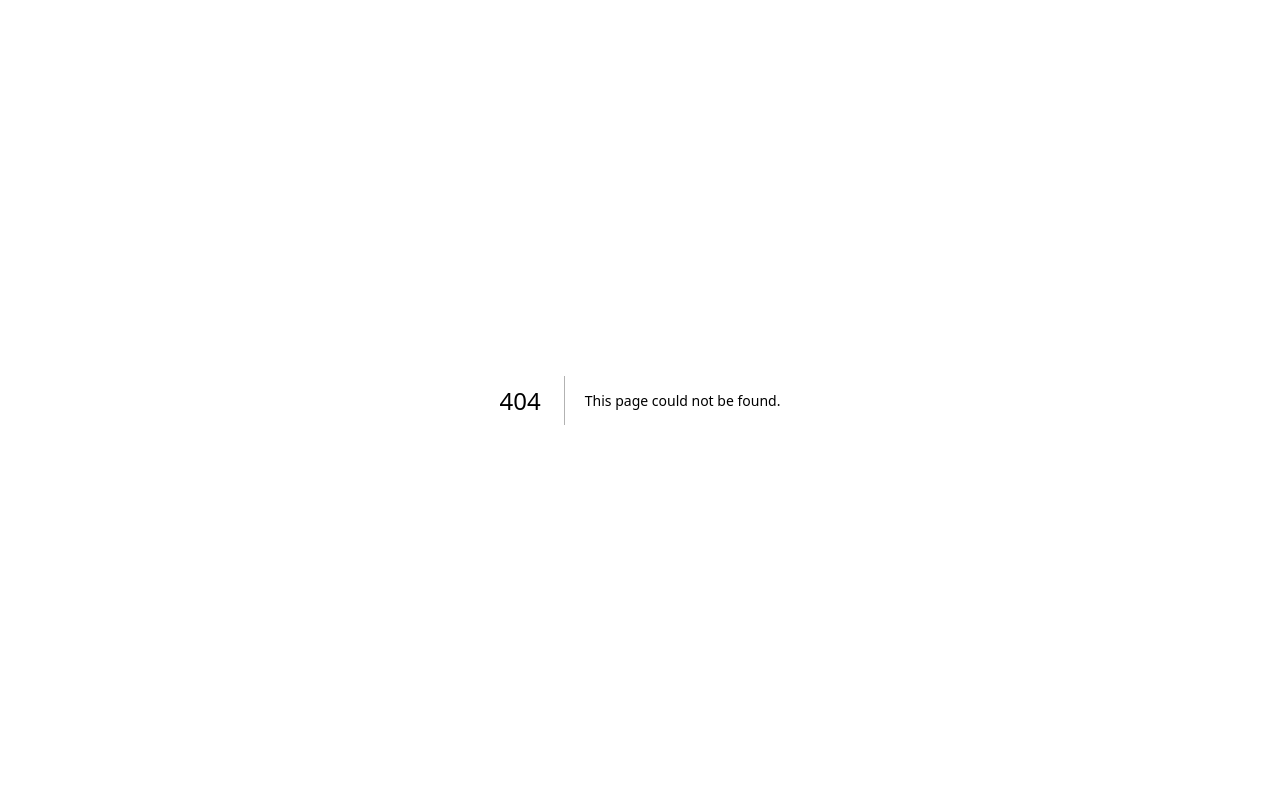
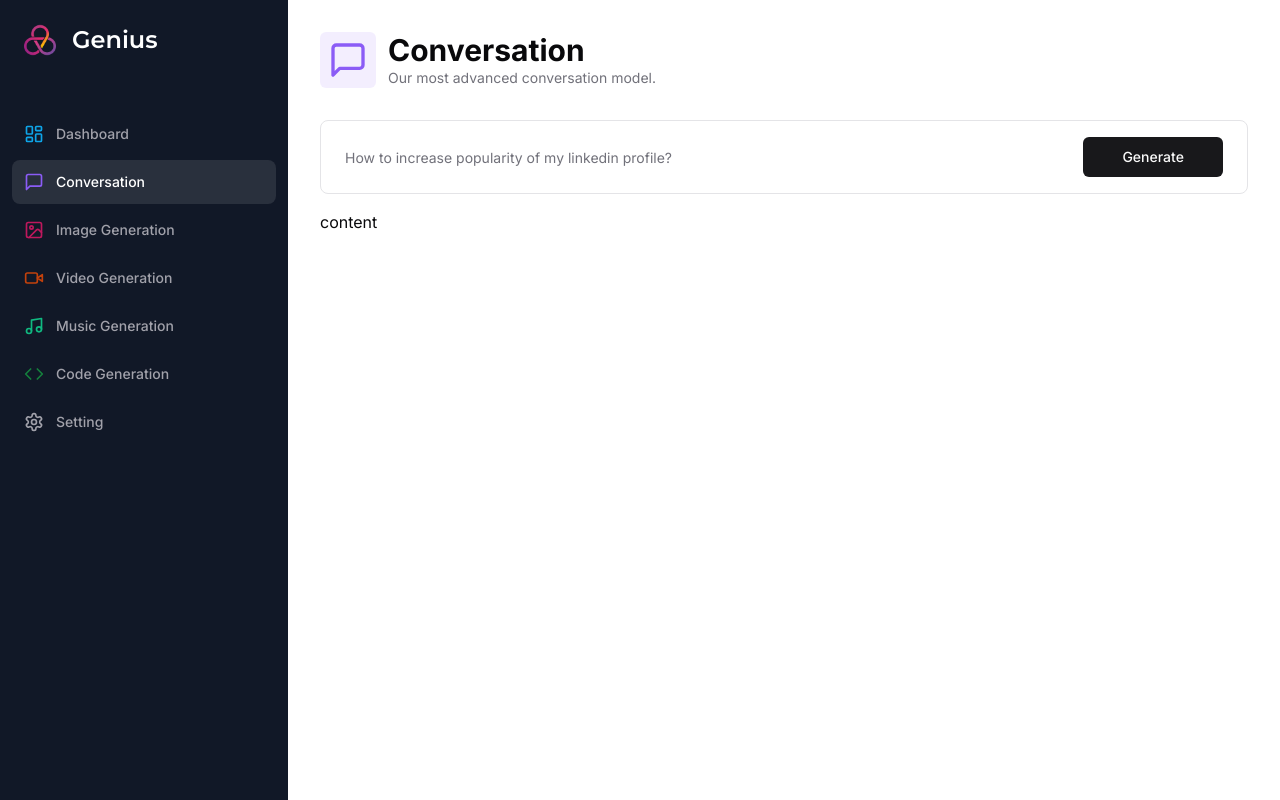
Before and after one commit to pullso/ai-saas, a Next.js app: page /conversation in a window 1280 px wide. Before the commit this address had no page. Built offline with nearby package versions, Linux system fonts and the light colour scheme.

Commit message:
add ui for conversation mode

```diff
--- /dev/null
+++ b/app/(dashboard)/(routes)/conversation/constants.ts
@@ -0,0 +1,4 @@
+import * as z from 'zod'
+export const formSchema = z.object({
+	prompt: z.string().min(1, 'Prompt is required'),
+})
--- /dev/null
+++ b/app/(dashboard)/(routes)/conversation/page.tsx
@@ -0,0 +1,70 @@
+'use client'
+import * as z from 'zod'
+import Heading from '@/components/heading'
+import { MessageSquare } from 'lucide-react'
+import { useForm } from 'react-hook-form'
+import { formSchema } from './constants'
+import { zodResolver } from '@hookform/resolvers/zod'
+import { Form, FormControl, FormField, FormItem } from '@/components/ui/form'
+import { Input } from '@/components/ui/input'
+import { Button } from '@/components/ui/button'
+
+const ConversationPage = () => {
+	const form = useForm<z.infer<typeof formSchema>>({
+		defaultValues: { prompt: '' },
+		resolver: zodResolver(formSchema),
+	})
+
+	const isLoading = form.formState.isSubmitting
+
+	const onSubmit = async (values: z.infer<typeof formSchema>) => {
+		console.log(values)
+	}
+
+	return (
+		<div>
+			<Heading
+				title='Conversation'
+				description='Our most advanced conversation model.'
+				icon={MessageSquare}
+				iconColor='text-violet-500'
+				bgColor='bg-violet-500/10'
+			/>
+			<div className='px-4 lg:px-8'>
+				<div>
+					<Form {...form}>
+						<form
+							onSubmit={form.handleSubmit(onSubmit)}
+							className='rounded-lg border w-full p-4 px-3 md:px-6 focus-within:shadow-sm grid grid-cols-12 gap-2'
+						>
+							<FormField
+								name='prompt'
+								render={({ field }) => (
+									<FormItem className='col-span-12 lg:col-span-10'>
+										<FormControl className='m-0 p-0'>
+											<Input
+												className='border-0 outline-none focus-visible:ring-0 focus-visible:ring-transparent'
+												disabled={isLoading}
+												placeholder='How to increase popularity of my linkedin profile?'
+												{...field}
+											/>
+										</FormControl>
+									</FormItem>
+								)}
+							/>
+							<Button
+								className='col-span-12 lg:col-span-2 w-full'
+								disabled={isLoading}
+							>
+								Generate
+							</Button>
+						</form>
+					</Form>
+				</div>
+				<div className='space-y-4 mt-4'>content</div>
+			</div>
+		</div>
+	)
+}
+
+export default ConversationPage
--- /dev/null
+++ b/components/heading.tsx
@@ -0,0 +1,31 @@
+import { cn } from '@/lib/utils'
+import { LucideIcon } from 'lucide-react'
+
+interface HeadingProps {
+	title: string
+	description: string
+	icon: LucideIcon
+	iconColor?: string
+	bgColor?: string
+}
+const Heading = ({
+	title,
+	description,
+	icon: Icon,
+	iconColor,
+	bgColor,
+}: HeadingProps) => {
+	return (
+		<div className='px-4 lg:px-8 flex items-center gap-x-3 mb-8'>
+			<div className={cn('p-2 w-fit rounded-md', bgColor)}>
+				<Icon className={cn('w-10 h-10', iconColor)}></Icon>
+			</div>
+			<div>
+				<h2 className='text-3xl font-bold'>{title}</h2>
+				<p className='text-sm text-muted-foreground'>{description}</p>
+			</div>
+		</div>
+	)
+}
+
+export default Heading
--- /dev/null
+++ b/components/ui/form.tsx
@@ -0,0 +1,176 @@
+import * as React from "react"
+import * as LabelPrimitive from "@radix-ui/react-label"
+import { Slot } from "@radix-ui/react-slot"
+import {
+  Controller,
+  ControllerProps,
+  FieldPath,
+  FieldValues,
+  FormProvider,
+  useFormContext,
+} from "react-hook-form"
+
+import { cn } from "@/lib/utils"
+import { Label } from "@/components/ui/label"
+
+const Form = FormProvider
+
+type FormFieldContextValue<
+  TFieldValues extends FieldValues = FieldValues,
+  TName extends FieldPath<TFieldValues> = FieldPath<TFieldValues>
+> = {
+  name: TName
+}
+
+const FormFieldContext = React.createContext<FormFieldContextValue>(
+  {} as FormFieldContextValue
+)
+
+const FormField = <
+  TFieldValues extends FieldValues = FieldValues,
+  TName extends FieldPath<TFieldValues> = FieldPath<TFieldValues>
+>({
+  ...props
+}: ControllerProps<TFieldValues, TName>) => {
+  return (
+    <FormFieldContext.Provider value={{ name: props.name }}>
+      <Controller {...props} />
+    </FormFieldContext.Provider>
+  )
+}
+
+const useFormField = () => {
+  const fieldContext = React.useContext(FormFieldContext)
+  const itemContext = React.useContext(FormItemContext)
+  const { getFieldState, formState } = useFormContext()
+
+  const fieldState = getFieldState(fieldContext.name, formState)
+
+  if (!fieldContext) {
+    throw new Error("useFormField should be used within <FormField>")
+  }
+
+  const { id } = itemContext
+
+  return {
+    id,
+    name: fieldContext.name,
+    formItemId: `${id}-form-item`,
+    formDescriptionId: `${id}-form-item-description`,
+    formMessageId: `${id}-form-item-message`,
+    ...fieldState,
+  }
+}
+
+type FormItemContextValue = {
+  id: string
+}
+
+const FormItemContext = React.createContext<FormItemContextValue>(
+  {} as FormItemContextValue
+)
+
+const FormItem = React.forwardRef<
+  HTMLDivElement,
+  React.HTMLAttributes<HTMLDivElement>
+>(({ className, ...props }, ref) => {
+  const id = React.useId()
+
+  return (
+    <FormItemContext.Provider value={{ id }}>
+      <div ref={ref} className={cn("space-y-2", className)} {...props} />
+    </FormItemContext.Provider>
+  )
+})
+FormItem.displayName = "FormItem"
+
+const FormLabel = React.forwardRef<
+  React.ElementRef<typeof LabelPrimitive.Root>,
+  React.ComponentPropsWithoutRef<typeof LabelPrimitive.Root>
+>(({ className, ...props }, ref) => {
+  const { error, formItemId } = useFormField()
+
+  return (
+    <Label
+      ref={ref}
+      className={cn(error && "text-destructive", className)}
+      htmlFor={formItemId}
+      {...props}
+    />
+  )
+})
+FormLabel.displayName = "FormLabel"
+
+const FormControl = React.forwardRef<
+  React.ElementRef<typeof Slot>,
+  React.ComponentPropsWithoutRef<typeof Slot>
+>(({ ...props }, ref) => {
+  const { error, formItemId, formDescriptionId, formMessageId } = useFormField()
+
+  return (
+    <Slot
+      ref={ref}
+      id={formItemId}
+      aria-describedby={
+        !error
+          ? `${formDescriptionId}`
+          : `${formDescriptionId} ${formMessageId}`
+      }
+      aria-invalid={!!error}
+      {...props}
+    />
+  )
+})
+FormControl.displayName = "FormControl"
+
+const FormDescription = React.forwardRef<
+  HTMLParagraphElement,
+  React.HTMLAttributes<HTMLParagraphElement>
+>(({ className, ...props }, ref) => {
+  const { formDescriptionId } = useFormField()
+
+  return (
+    <p
+      ref={ref}
+      id={formDescriptionId}
+      className={cn("text-sm text-muted-foreground", className)}
+      {...props}
+    />
+  )
+})
+FormDescription.displayName = "FormDescription"
+
+const FormMessage = React.forwardRef<
+  HTMLParagraphElement,
+  React.HTMLAttributes<HTMLParagraphElement>
+>(({ className, children, ...props }, ref) => {
+  const { error, formMessageId } = useFormField()
+  const body = error ? String(error?.message) : children
+
+  if (!body) {
+    return null
+  }
+
+  return (
+    <p
+      ref={ref}
+      id={formMessageId}
+      className={cn("text-sm font-medium text-destructive", className)}
+      {...props}
+    >
+      {body}
+    </p>
+  )
+})
+FormMessage.displayName = "FormMessage"
+
+export {
+  useFormField,
+  Form,
+  FormItem,
+  FormLabel,
+  FormControl,
+  FormDescription,
+  FormMessage,
+  FormField,
+}
--- /dev/null
+++ b/components/ui/input.tsx
@@ -0,0 +1,25 @@
+import * as React from "react"
+
+import { cn } from "@/lib/utils"
+
+export interface InputProps
+  extends React.InputHTMLAttributes<HTMLInputElement> {}
+
+const Input = React.forwardRef<HTMLInputElement, InputProps>(
+  ({ className, type, ...props }, ref) => {
+    return (
+      <input
+        type={type}
+        className={cn(
+          "flex h-10 w-full rounded-md border border-input bg-background px-3 py-2 text-sm ring-offset-background file:border-0 file:bg-transparent file:text-sm file:font-medium placeholder:text-muted-foreground focus-visible:outline-none focus-visible:ring-2 focus-visible:ring-ring focus-visible:ring-offset-2 disabled:cursor-not-allowed disabled:opacity-50",
+          className
+        )}
+        ref={ref}
+        {...props}
+      />
+    )
+  }
+)
+Input.displayName = "Input"
+
+export { Input }
--- /dev/null
+++ b/components/ui/label.tsx
@@ -0,0 +1,26 @@
+"use client"
+
+import * as React from "react"
+import * as LabelPrimitive from "@radix-ui/react-label"
+import { cva, type VariantProps } from "class-variance-authority"
+
+import { cn } from "@/lib/utils"
+
+const labelVariants = cva(
+  "text-sm font-medium leading-none peer-disabled:cursor-not-allowed peer-disabled:opacity-70"
+)
+
+const Label = React.forwardRef<
+  React.ElementRef<typeof LabelPrimitive.Root>,
+  React.ComponentPropsWithoutRef<typeof LabelPrimitive.Root> &
+    VariantProps<typeof labelVariants>
+>(({ className, ...props }, ref) => (
+  <LabelPrimitive.Root
+    ref={ref}
+    className={cn(labelVariants(), className)}
+    {...props}
+  />
+))
+Label.displayName = LabelPrimitive.Root.displayName
+
+export { Label }
--- a/package.json
+++ b/package.json
@@ -10,7 +10,9 @@
   },
   "dependencies": {
     "@clerk/nextjs": "^4.27.1",
+    "@hookform/resolvers": "^3.3.2",
     "@radix-ui/react-dialog": "^1.0.5",
+    "@radix-ui/react-label": "^2.0.2",
     "@radix-ui/react-slot": "^1.0.2",
     "class-variance-authority": "^0.7.0",
     "clsx": "^2.0.0",
@@ -18,8 +20,10 @@
     "next": "14.0.3",
     "react": "^18",
     "react-dom": "^18",
+    "react-hook-form": "^7.48.2",
     "tailwind-merge": "^2.0.0",
-    "tailwindcss-animate": "^1.0.7"
+    "tailwindcss-animate": "^1.0.7",
+    "zod": "^3.22.4"
   },
   "devDependencies": {
     "@types/node": "^20",
```
Also changed, not shown: 1 other file (tests, documents, lock files or other folders).
